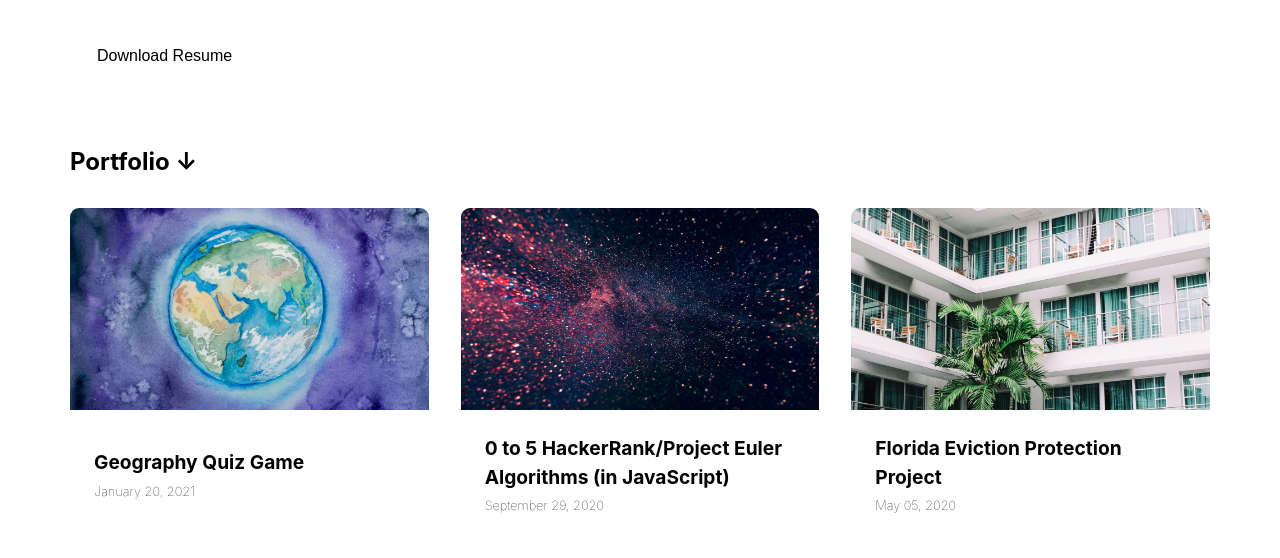
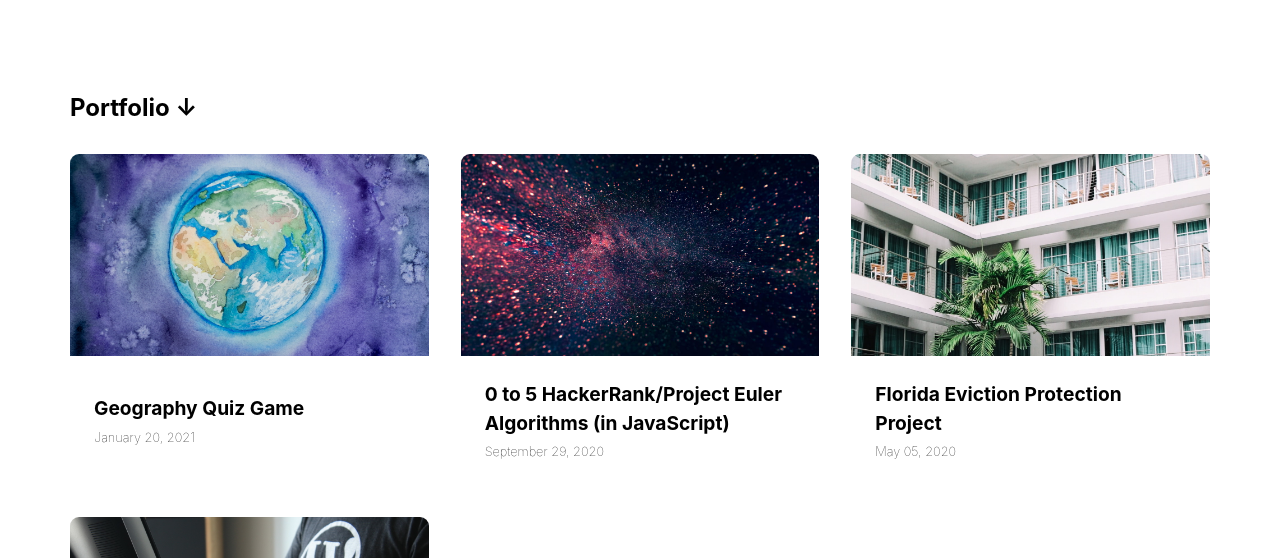
Before and after one commit to zibobilo/Gatsby-Portfolio, a Gatsby site: page / in a window 1280 px wide. Shown: the part 542-1100 px from the top of the page. Built offline with nearby package versions, Linux system fonts and the light colour scheme; Gatsby itself is replaced by a stand-in of ours.

Commit message:
remove resume

```diff
--- a/src/components/heroHeader.js
+++ b/src/components/heroHeader.js
@@ -33,9 +33,9 @@ export default () => (
           applications to our everyday lives.</p>
         </div>
         <div className="primary-content"></div>
-        <a className="primary-content" href="https://burkdev.com/assets/Raphael-Burkhardt-resume.pdf" download="Raphael-Burkhardt-CV">
+        {/* <a className="primary-content" href="https://burkdev.com/assets/Raphael-Burkhardt-resume.pdf" download="Raphael-Burkhardt-CV">
           <button className="button -primary">Download Resume</button>
-        </a>
+        </a> */}
       </div>
     )}
   />
```
Also changed, not shown: 1 other file.
